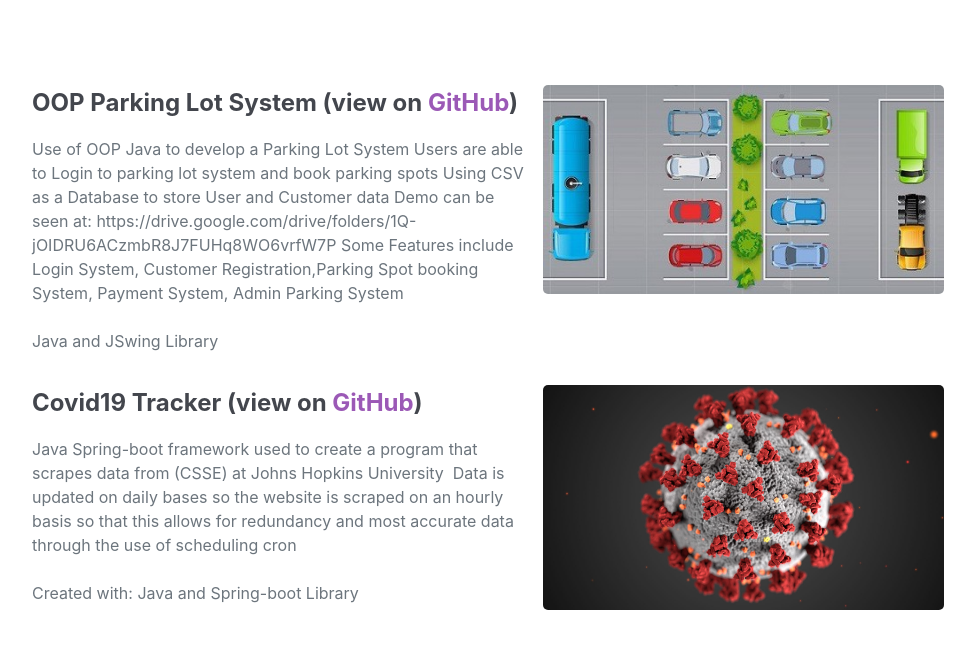
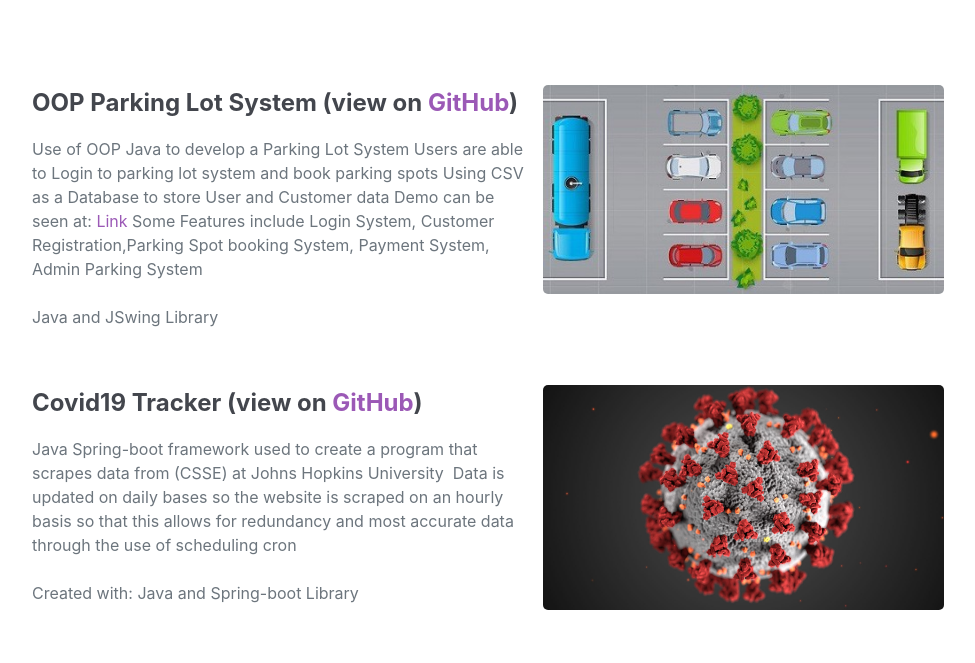
Before and after one commit to PranavPrashar/2020PersonalWebsite, a plain HTML site: page index.html in a window 1280 px wide. Shown: the part 3560-4223 px from the top of the page, without its empty margins (288-1263 px from the left). Drawn offline with nearby package versions, Linux system fonts and the light colour scheme; a web font is replaced by a local one.

Commit message:
Updated Link

```diff
--- a/index.html
+++ b/index.html
@@ -212,7 +212,7 @@
                         Use of OOP Java to develop a Parking Lot System
                         Users are able to Login to parking lot system and book parking spots
                         Using CSV as a Database to store User and Customer data
-                        Demo can be seen at: https://drive.google.com/drive/folders/1Q-jOIDRU6ACzmbR8J7FUHq8WO6vrfW7P
+                        Demo can be seen at: <a href = "https://drive.google.com/drive/folders/1Q-jOIDRU6ACzmbR8J7FUHq8WO6vrfW7P">Link</a>
                         Some Features include Login System, Customer Registration,Parking Spot booking System, Payment System, Admin Parking System
 
                         <br><br>
```
